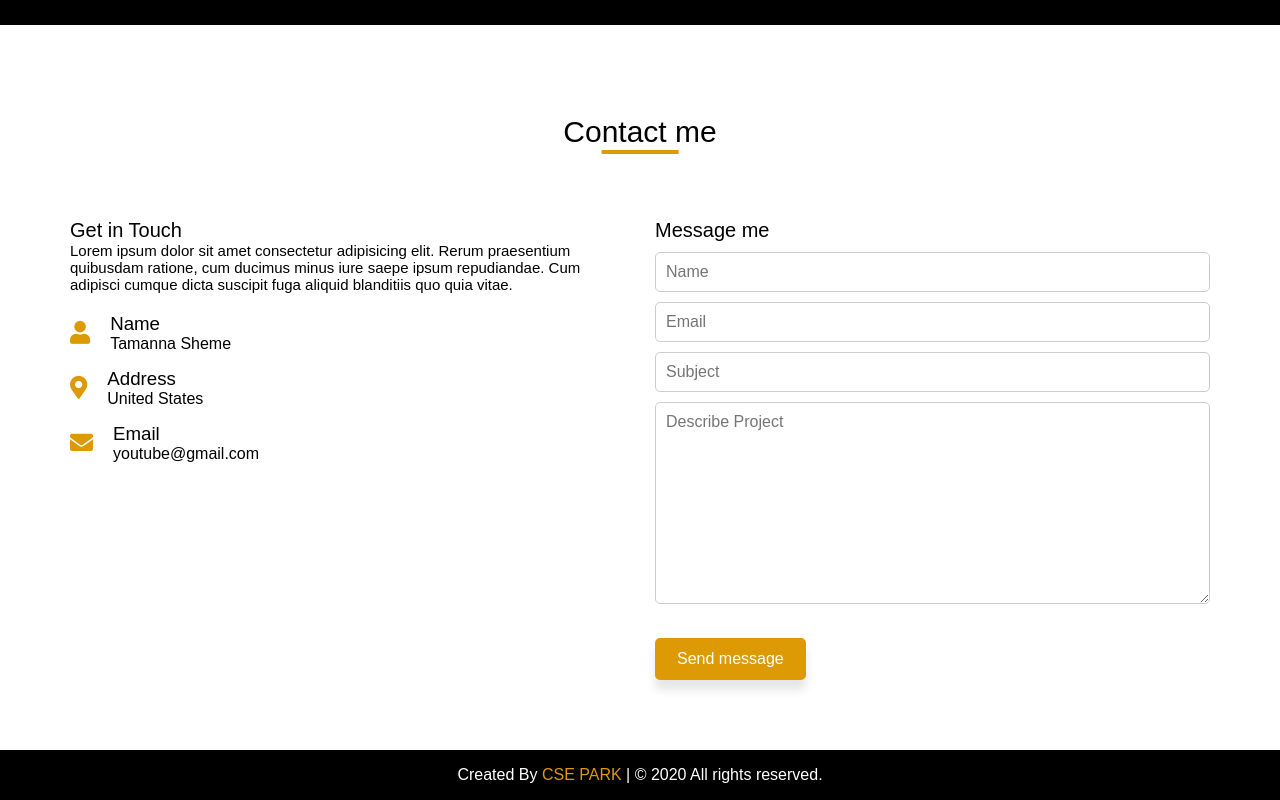
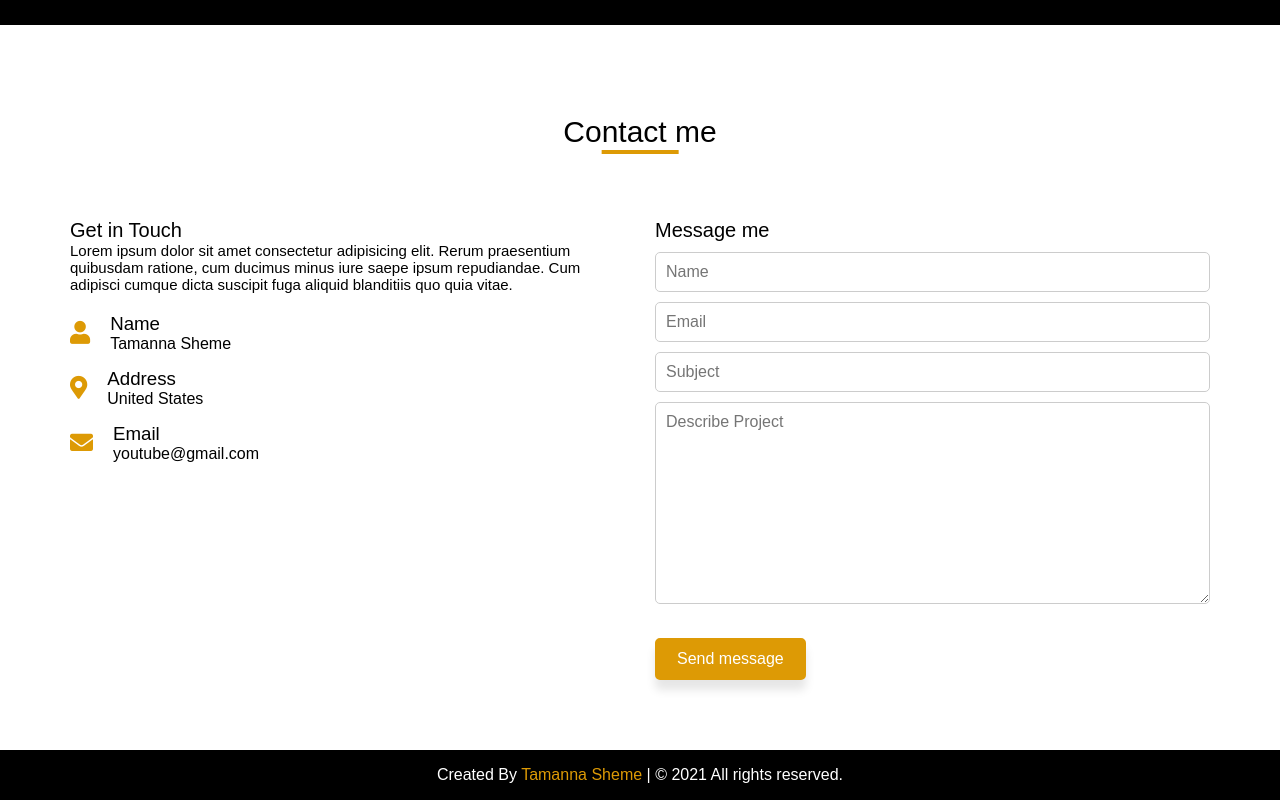
Before and after one commit to TamannaSheme/TeamWebsite, a plain HTML site: page index.html in a window 1280 px wide. Shown: the part 2860-3660 px from the top of the page. Drawn offline with nearby package versions, Linux system fonts and the light colour scheme; a script that the page names is missing.

Commit message:
chnages addd

```diff
--- a/index.html
+++ b/index.html
@@ -358,7 +358,7 @@
     </section>
 
     <footer>
-      <p>Created By <span>CSE PARK</span> | &copy; 2020 All rights reserved.</p>
+      <p>Created By <span>Tamanna Sheme</span> | &copy; 2021 All rights reserved.</p>
     </footer>
 
     <!-- AOS -->
```
